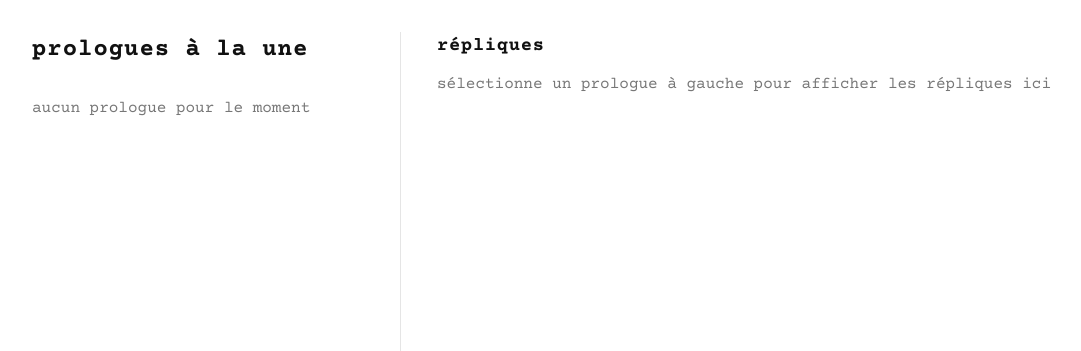
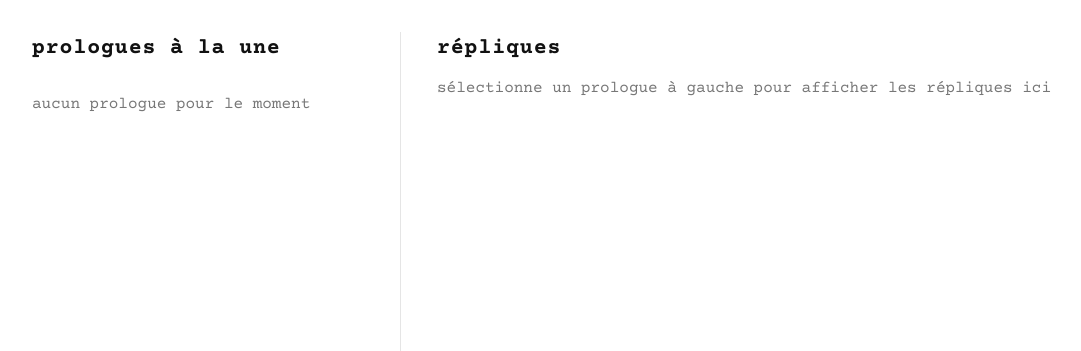
Before and after one commit to hiyies/le-quid-mvp, a Flask app: page / in a window 1280 px wide. Shown: the part 69-420 px from the top of the page, without its empty margins (74-1155 px from the left). Run offline with Flask 3, Linux system fonts and the light colour scheme; data that the repository does not hold is empty.

Commit message:
Update style.css

```diff
--- a/static/style.css
+++ b/static/style.css
@@ -118,6 +118,7 @@ body {
 .section-header h2,
 .section-header h3 {
   letter-spacing: 0.04em;
+  font-size: 1.35rem;
 }
 
 .section-subtitle {
```
